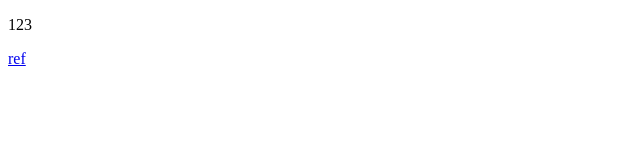
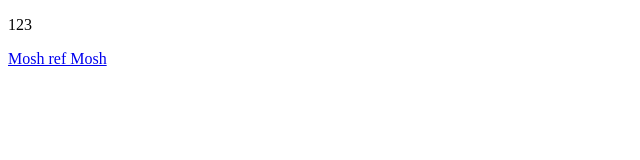
Before and after one commit to olgDp/Mosh, a plain HTML site: page i.html in a window 1280 px wide. Shown: the whole page, without its empty margins (0-640 px from the left). Drawn offline with Linux system fonts and the light colour scheme.

Commit message:
mosh commit

```diff
--- a/i.html
+++ b/i.html
@@ -8,6 +8,6 @@
   </head>
   <body>
     <p>123</p>
-    <a href="#">ref</a>
+    <a href="#"> Mosh ref Mosh</a>
   </body>
 </html>
```
